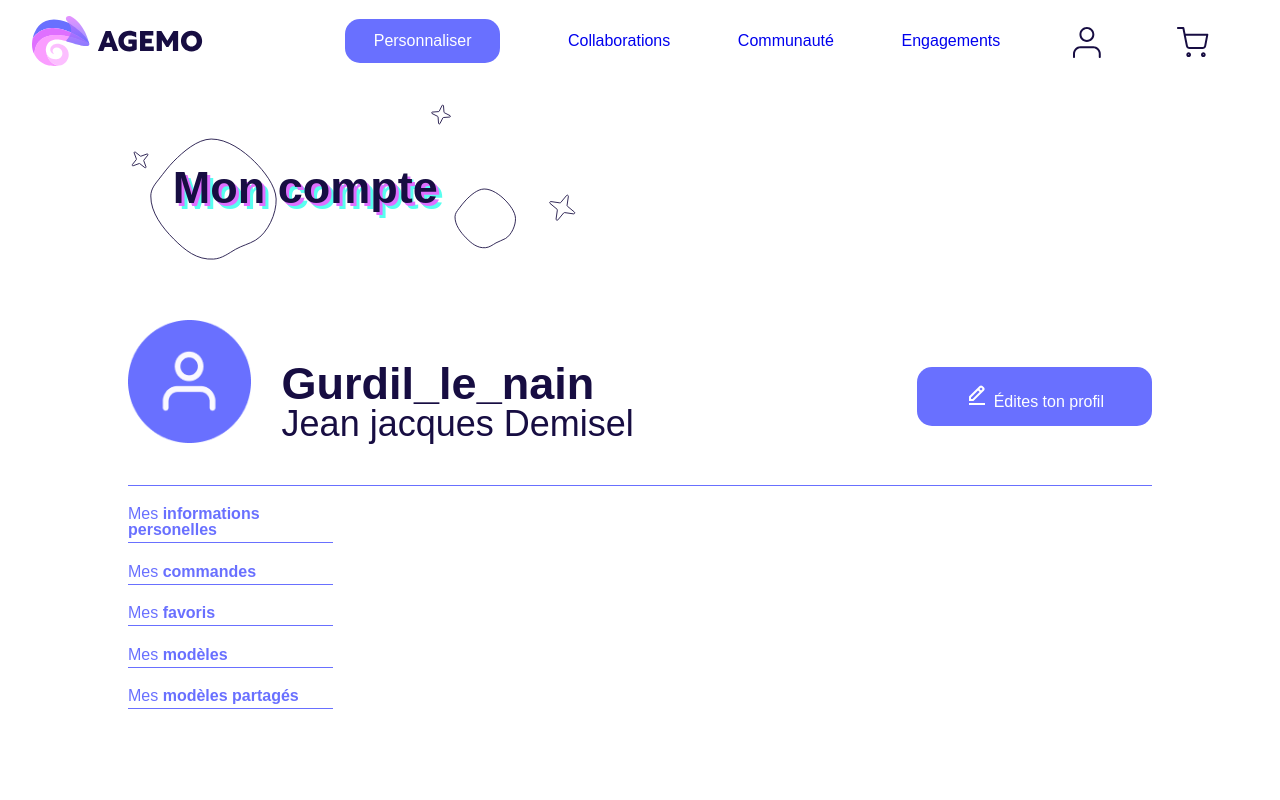
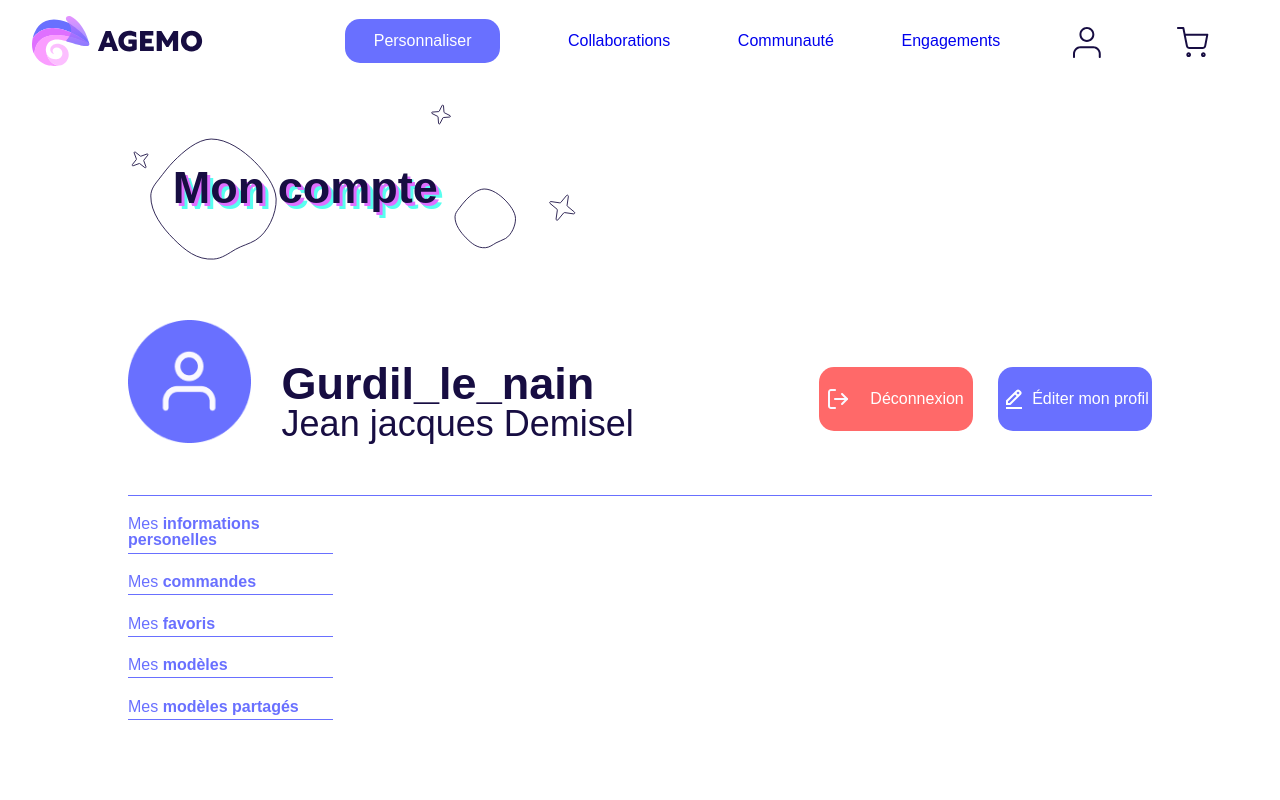
Before and after one commit to SeubJrd/agemovue, a Vue app: page /compte in a window 1280 px wide. Shown: the top 800 px of the page. Built offline with nearby package versions, Linux system fonts and the light colour scheme; a web font is replaced by a local one.

Commit message:
Btn deco et anim

```diff
--- a/src/scss/btn.scss
+++ b/src/scss/btn.scss
@@ -135,14 +135,62 @@
 // Bouton compte
 
 .primaryBtnCompte{
+    position: relative;
     text-decoration: none;
-    display: inline-block;
-    background: $colorAction;
     color: white;
-    padding: 1rem 3rem;
     border-radius: 15px;
+    display: flex;
+    width: 12vw;
+    height: 8vh;
+    margin: 0 0 2vw 2vw;
+    overflow: hidden;
+    &.-deco {
+        background: $rougeVoila;
+    }
+    &.-compte {
+        background: $colorAction;
+    }
 }
 
-.primaryBtnCompte:hover{
+.primaryBtnCompte svg, .primaryBtnCompte img, .textBtn {
+    margin: auto;
+    z-index: 2;
+}
+
+.primaryBtnCompte span {
+    position: relative;
+    z-index: 2;
+}
+
+.primaryBtnCompte.-deco::after{
+    content: '';
+    position: absolute;
+    top: 0;
+    left: 0;
+    width: 100%;
+    height: 100%;
+    background: $horizontalGradientDeco;
+    z-index: 0;
+    opacity: 0;
+    transition: opacity 450ms $authenticMotion, transform 450ms $magikMotion;
+    transform: translateX(60px);
+}
+
+.primaryBtnCompte.-compte::after{
+    content: '';
+    position: absolute;
+    top: 0;
+    left: 0;
+    width: 100%;
+    height: 100%;
     background: $horizontalGradient;
+    z-index: 0;
+    opacity: 0;
+    transition: opacity 450ms $authenticMotion, transform 450ms $magikMotion;
+    transform: translateX(60px);
 }
+
+.primaryBtnCompte:hover::after{
+    opacity: 1;
+    transform: translateX(0px);
+}
--- a/src/scss/vars.scss
+++ b/src/scss/vars.scss
@@ -11,11 +11,13 @@ $colorText : #2D1C78;
 $colorBackground : #FAF8FF;
 $colorAction : #6970FF;
 $colorActionSecond: #DF6FFF;
+$rougeVoila: #FF6969;
 
 //couleurs radiant
 $horizontalGradient : linear-gradient(90deg, rgba(105,112,255,1) 0%, rgba(223, 111, 255, 1) 100%);
 $linearGradient : linear-gradient(180deg, rgba(105,112,255,1) 0%, rgba(252,191,255,1) 100%);
 $horizontalGradientVariant : linear-gradient(90deg, rgba(252,191,255,1) 0%, rgba(105,112,255,1) 100%);
+$horizontalGradientDeco : linear-gradient(90deg, rgba(255,105,105,1) 0%, rgba(113,91,202,1) 100%);
 
 //couleurs secondaires
 $bleuVert :#6970FF;
--- a/src/views/Compte.vue
+++ b/src/views/Compte.vue
@@ -19,7 +19,11 @@
                     <svg width="24" height="24" viewBox="0 0 24 24" fill="none" xmlns="http://www.w3.org/2000/svg">
                         <path d="M19.045 7.401C19.423 7.023 19.631 6.521 19.631 5.987C19.631 5.453 19.423 4.951 19.045 4.573L17.459 2.987C17.081 2.609 16.579 2.401 16.045 2.401C15.511 2.401 15.009 2.609 14.632 2.986L4 13.585V18H8.413L19.045 7.401ZM16.045 4.401L17.632 5.986L16.042 7.57L14.456 5.985L16.045 4.401ZM6 16V14.415L13.04 7.397L14.626 8.983L7.587 16H6ZM4 20H20V22H4V20Z" fill="white"/>
                     </svg>
-                    Édites ton profil
+                    <span class="textBtn"> Éditer mon profil </span>
+                </a>
+                <a class="primaryBtnCompte -deco" href="">
+                    <img src="@/assets/Icones/deco.svg" alt="Deconnexion">
+                    <span class="textBtn"> Déconnexion </span>
                 </a>
             </div>
 
```
Also changed, not shown: src/assets/Icones/deco.svg (added).
